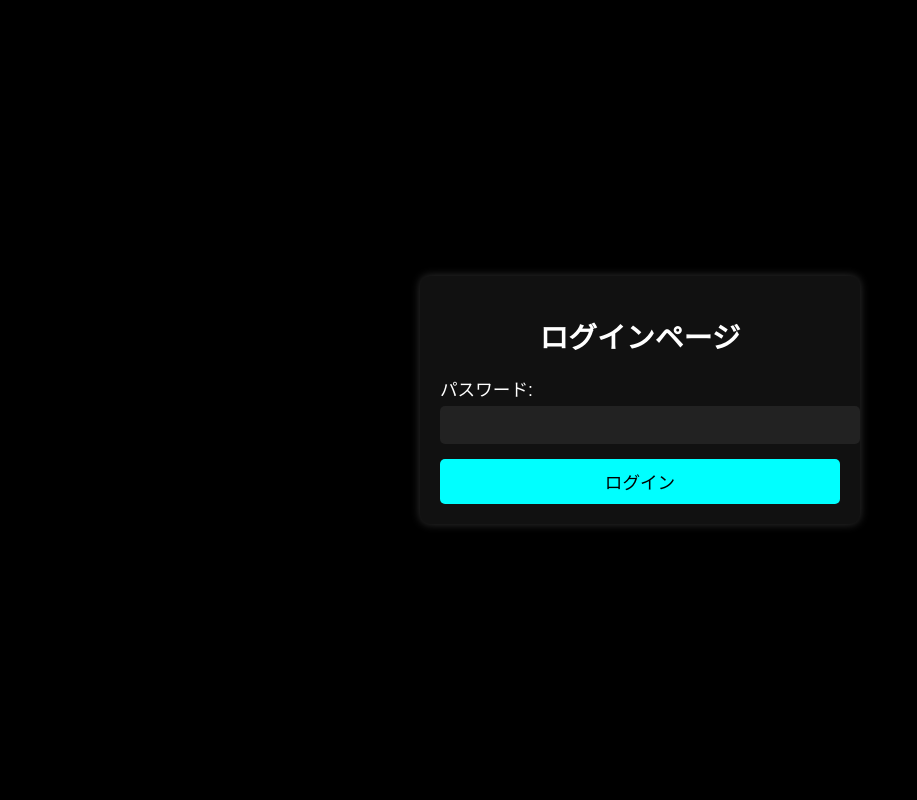
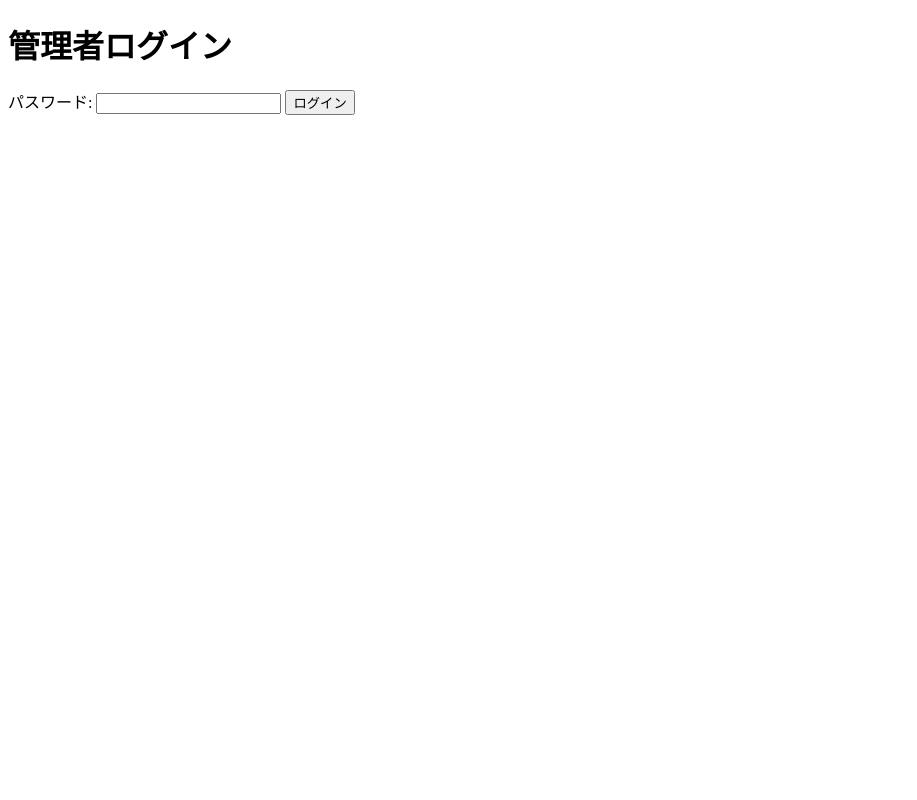
Before and after one commit to Torichan-TC1/24h_uploader, a Flask app: page / in a window 1280 px wide. Shown: the whole page, without its empty margins (0-917 px from the left). Run offline with Flask 3, Linux system fonts and the light colour scheme; some web fonts are replaced.

Commit message:
Prepare for Render deployment

```diff
--- a/app.py
+++ b/app.py
@@ -27,22 +27,32 @@ def allowed_file(filename):
 def login():
     if request.method == 'POST':
         password = request.form['password']
-        if password == '7':  # ログインパスワード
+        if password == 'hato_0421':  # ログインパスワード
             session['logged_in'] = True
-            return redirect(url_for('gallery'))
+            return redirect(url_for('upload_file'))  # アップロード画面にリダイレクト
         else:
             return "パスワードが違います", 403
     return render_template('login.html')
 
-# 管理者ログイン
-@app.route('/admin/login', methods=['POST'])
-def developer_login():  # admin_login -> developer_loginに変更
-    password = request.form.get('admin_password')
-    if password == 'hato_0421':
-        session['admin_logged_in'] = True
-        return redirect(url_for('upload_file'))
-    else:
-        return render_template('admin.html', error_message="パスワードが間違っています")
+# アップロードページ
+@app.route('/upload', methods=['GET', 'POST'])
+def upload_file():
+    if not session.get('logged_in'):
+        return redirect(url_for('login'))
+
+    if request.method == 'POST':
+        # 複数ファイルアップロード対応
+        if 'file' not in request.files:
+            return redirect(request.url)
+        files = request.files.getlist('file')  # 複数ファイルを取得
+        for file in files:
+            if file.filename == '':
+                continue
+            if file and allowed_file(file.filename):
+                filename = secure_filename(file.filename)
+                file.save(os.path.join(app.config['UPLOAD_FOLDER'], filename))
+        return redirect(url_for('gallery'))
+    return render_template('upload.html')
 
 # ギャラリーページ
 @app.route('/gallery')
@@ -63,25 +73,6 @@ def gallery():
     return render_template('gallery.html', images=images, end_time=end_time)
 
 # 写真アップロード
-@app.route('/upload', methods=['GET', 'POST'])
-def upload_file():
-    if not session.get('admin_logged_in'):
-        return redirect(url_for('developer_login'))
-
-    if request.method == 'POST':
-        files = request.files.getlist('file')  # 複数ファイルを取得
-        if not files:
-            return redirect(request.url)
-
-        for file in files:
-            if file and allowed_file(file.filename):
-                filename = secure_filename(file.filename)
-                file.save(os.path.join(app.config['UPLOAD_FOLDER'], filename))
-
-        return redirect(url_for('gallery'))
-    return render_template('upload.html')
-
-# 選択された画像を ZIP ダウンロード
 @app.route('/download_selected', methods=['POST'])
 def download_selected():
     if not session.get('logged_in'):
--- a/templates/gallery.html
+++ b/templates/gallery.html
@@ -20,5 +20,5 @@
     <button type="submit">⬇ 選択した写真をダウンロード</button>
 </form>
 
-<a href="/upload">📤 写真アップロード</a>
+<a href="/upload">📤 写真をアップロード</a>
 {% endblock %}
--- a/templates/login.html
+++ b/templates/login.html
@@ -2,93 +2,14 @@
 <html lang="ja">
 <head>
     <meta charset="UTF-8">
-    <meta name="viewport" content="width=device-width, initial-scale=1.0">
-    <title>ログイン</title>
-    <style>
-        @font-face {
-            font-family: 'DSEG14ClassicMini';
-            src: url('/assets/fonts/DSEG14ClassicMini-BoldItalic.ttf') format('truetype');
-        }
-
-        body {
-            background-color: #000;
-            color: white;
-            font-family: 'DSEG14ClassicMini', sans-serif;
-            display: flex;
-            align-items: center;
-            justify-content: center;
-            height: 100vh;
-            margin: 0;
-            padding: 0;
-        }
-
-        .login-container {
-            background-color: #111;
-            padding: 20px;
-            border-radius: 10px;
-            width: 90%;
-            max-width: 400px;
-            box-shadow: 0 0 10px rgba(255, 255, 255, 0.2);
-            text-align: center;
-        }
-
-        h1 {
-            font-size: 1.8em;
-            margin-bottom: 20px;
-        }
-
-        label {
-            display: block;
-            text-align: left;
-            margin-bottom: 5px;
-            font-size: 1.1em;
-        }
-
-        input[type="password"] {
-            width: 100%;
-            padding: 10px;
-            font-size: 1em;
-            border: none;
-            border-radius: 5px;
-            margin-bottom: 15px;
-            background-color: #222;
-            color: white;
-        }
-
-        button {
-            width: 100%;
-            padding: 10px;
-            font-size: 1.1em;
-            background-color: #00ffff;
-            color: black;
-            border: none;
-            border-radius: 5px;
-            cursor: pointer;
-        }
-
-        button:hover {
-            background-color: #00dddd;
-        }
-
-        @media (max-width: 480px) {
-            h1 {
-                font-size: 1.4em;
-            }
-
-            input, button {
-                font-size: 1em;
-            }
-        }
-    </style>
+    <title>管理者ログイン</title>
 </head>
 <body>
-    <div class="login-container">
-        <h1>ログインページ</h1>
-        <form action="/" method="POST">
-            <label for="password">パスワード:</label>
-            <input type="password" name="password" id="password" required>
-            <button type="submit">ログイン</button>
-        </form>
-    </div>
+    <h1>管理者ログイン</h1>
+    <form action="/" method="POST">
+        <label for="password">パスワード:</label>
+        <input type="password" name="password" id="password" required>
+        <button type="submit">ログイン</button>
+    </form>
 </body>
 </html>
--- a/templates/upload.html
+++ b/templates/upload.html
@@ -2,11 +2,11 @@
 <html lang="ja">
 <head>
     <meta charset="UTF-8">
-    <title>アップロード</title>
+    <title>写真アップロード</title>
 </head>
 <body>
     <h1>写真アップロード</h1>
-    <form action="/upload" method="post" enctype="multipart/form-data">
+    <form action="/upload" method="POST" enctype="multipart/form-data">
         <label for="file">ファイルを選択</label>
         <input type="file" name="file" id="file" multiple>
         <button type="submit">アップロード</button>
```
